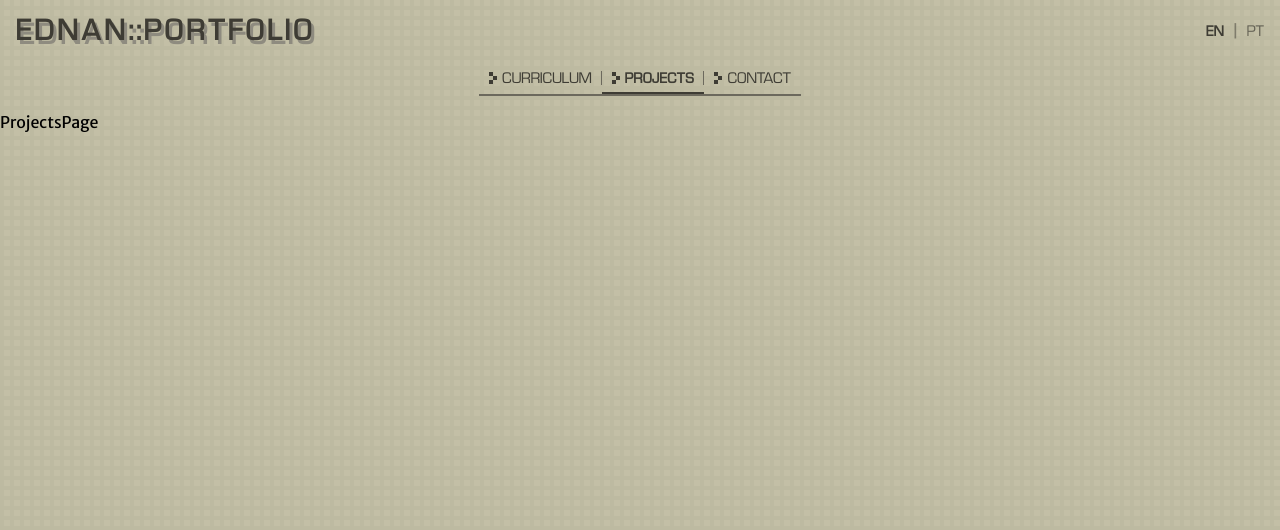
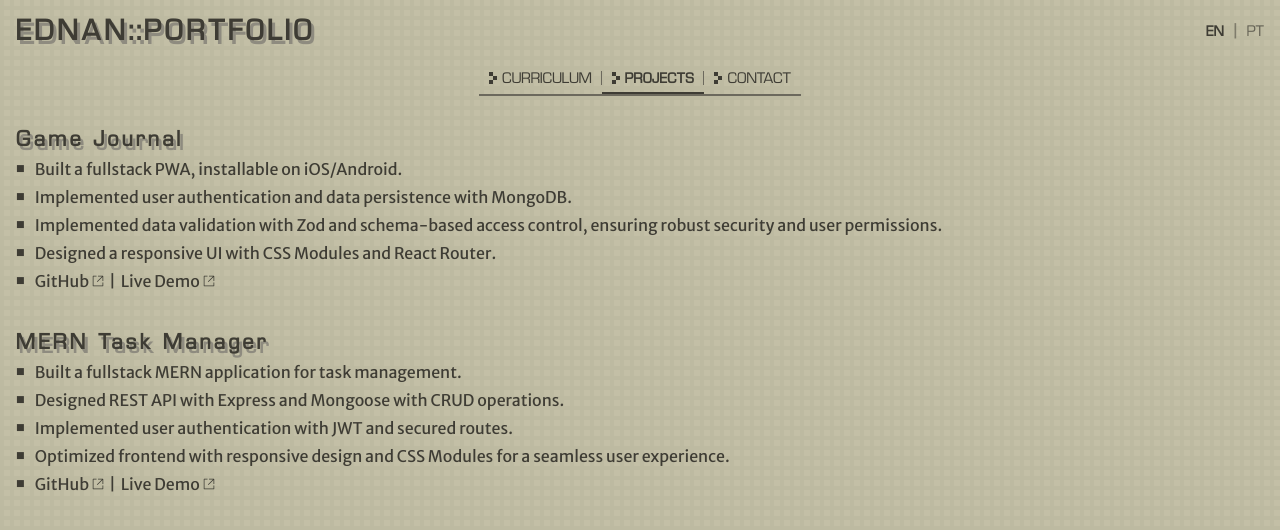
Before and after one commit to ednanf/portfolio, a React (Vite) app: page /projects in a window 1280 px wide. Shown: the top 530 px of the page. Built offline with nearby package versions, Linux system fonts and the light colour scheme.

Commit message:
feat(CurriculumPage, ProjectsPage): refactor list styles and integrate shared styles for consistency

```diff
--- a/src/pages/CurriculumPage/CurriculumPage.module.css
+++ b/src/pages/CurriculumPage/CurriculumPage.module.css
@@ -18,21 +18,6 @@
   color: var(--color-text-primary);
   text-decoration: none;
   transition: color 0.3s ease;
-}
-
-.list {
-  display: flex;
-  flex-direction: column;
-  color: var(--color-text-primary);
-  padding: 0;
-  list-style-type: none;
-  margin: 0;
-}
-
-.list > li {
-  display: flex;
-  align-items: center;
-  gap: 10px;
 }
 
 .listLinks {
--- a/src/pages/CurriculumPage/CurriculumPage.tsx
+++ b/src/pages/CurriculumPage/CurriculumPage.tsx
@@ -45,57 +45,11 @@ const CurriculumPage = () => {
 
       <section className={styles.container}>
         <h2>{t('techStack.title')}</h2>
-        <ul className={styles.list}>
+        <ul className={sharedStyles.list}>
           {(t('techStack.items', { returnObjects: true }) as string[]).map((item: string) => (
             <li key={item}>{item}</li>
           ))}
         </ul>
-      </section>
-
-      <section className={styles.container}>
-        <h2>{t('projects.title')}</h2>
-        <div className={styles.project}>
-          <h3>{t('projects.gameJournal.title')}</h3>
-          <ul className={styles.list}>
-            {(t('projects.gameJournal.points', { returnObjects: true }) as string[]).map(
-              (point: string) => (
-                <li key={point}>{point}</li>
-              ),
-            )}
-            <li>
-              <div className={styles.listLinks}>
-                <a href="https://github.com/ednanf/game-journal">
-                  {t('projects.githubLink')} <VscLinkExternal />
-                </a>{' '}
-                |{' '}
-                <a href="https://game-journal-ednan.vercel.app">
-                  {t('projects.liveDemoLink')} <VscLinkExternal />
-                </a>
-              </div>
-            </li>
-          </ul>
-        </div>
-        <div className={styles.project}>
-          <h3>{t('projects.mernTaskManager.title')}</h3>
-          <ul className={styles.list}>
-            {(t('projects.mernTaskManager.points', { returnObjects: true }) as string[]).map(
-              (point: string) => (
-                <li key={point}>{point}</li>
-              ),
-            )}
-            <li>
-              <div className={styles.listLinks}>
-                <a href="https://github.com/ednanf/mern-task-manager">
-                  {t('projects.githubLink')} <VscLinkExternal />{' '}
-                </a>
-                |{' '}
-                <a href="https://mern-task-manager-eight.vercel.app">
-                  {t('projects.liveDemoLink')} <VscLinkExternal />
-                </a>
-              </div>
-            </li>
-          </ul>
-        </div>
       </section>
 
       <section className={styles.container}>
@@ -113,7 +67,7 @@ const CurriculumPage = () => {
       <section className={styles.container}>
         <div className={styles.certifications}>
           <h2>{t('certifications.title')}</h2>
-          <ul className={styles.list}>
+          <ul className={sharedStyles.list}>
             {(t('certifications.list', { returnObjects: true }) as Certification[]).map(
               (cert: Certification) => (
                 <li key={cert.name}>
--- /dev/null
+++ b/src/pages/ProjectsPage/ProjectsPage.module.css
@@ -0,0 +1,22 @@
+.projectList {
+  display: flex;
+  flex-direction: column;
+  gap: 2rem;
+}
+
+.project {
+  display: flex;
+  flex-direction: column;
+  gap: 0.5rem;
+}
+
+.listLinks {
+  display: flex;
+  gap: 5px;
+}
+
+.listLinks a svg {
+  width: 12px;
+  height: 12px;
+  flex-shrink: 0;
+}
--- a/src/pages/ProjectsPage/ProjectsPage.tsx
+++ b/src/pages/ProjectsPage/ProjectsPage.tsx
@@ -1,4 +1,58 @@
+import { useTranslation } from 'react-i18next';
+import { VscLinkExternal } from 'react-icons/vsc';
+import styles from './ProjectsPage.module.css';
+import sharedStyles from '../shared.module.css';
+
 const ProjectsPage = () => {
-  return <div>ProjectsPage</div>;
+  const { t } = useTranslation('curriculumPage');
+
+  return (
+    <div className={sharedStyles.pageContent}>
+      <div className={styles.projectList}>
+        <div className={styles.project}>
+          <h2>{t('projects.gameJournal.title')}</h2>
+          <ul className={sharedStyles.list}>
+            {(t('projects.gameJournal.points', { returnObjects: true }) as string[]).map(
+              (point: string) => (
+                <li key={point}>{point}</li>
+              ),
+            )}
+            <li>
+              <div className={styles.listLinks}>
+                <a href="https://github.com/ednanf/game-journal">
+                  {t('projects.githubLink')} <VscLinkExternal />
+                </a>{' '}
+                |{' '}
+                <a href="https://game-journal-ednan.vercel.app">
+                  {t('projects.liveDemoLink')} <VscLinkExternal />
+                </a>
+              </div>
+            </li>
+          </ul>
+        </div>
+        <div className={styles.project}>
+          <h2>{t('projects.mernTaskManager.title')}</h2>
+          <ul className={sharedStyles.list}>
+            {(t('projects.mernTaskManager.points', { returnObjects: true }) as string[]).map(
+              (point: string) => (
+                <li key={point}>{point}</li>
+              ),
+            )}
+            <li>
+              <div className={styles.listLinks}>
+                <a href="https://github.com/ednanf/mern-task-manager">
+                  {t('projects.githubLink')} <VscLinkExternal />{' '}
+                </a>
+                |{' '}
+                <a href="https://mern-task-manager-eight.vercel.app">
+                  {t('projects.liveDemoLink')} <VscLinkExternal />
+                </a>
+              </div>
+            </li>
+          </ul>
+        </div>
+      </div>
+    </div>
+  );
 };
 export default ProjectsPage;
--- a/src/pages/shared.module.css
+++ b/src/pages/shared.module.css
@@ -1,3 +1,26 @@
 .pageContent {
   padding: var(--layout-padding);
 }
+
+.list {
+  display: flex;
+  flex-direction: column;
+  color: var(--color-text-primary);
+  padding: 0;
+  list-style-type: none;
+  margin: 0;
+}
+
+.list > li {
+  display: flex;
+  align-items: flex-start;
+  gap: 10px;
+  margin-bottom: 0.5rem;
+}
+
+.list > li::before {
+  content: '■';
+  color: var(--color-text-primary);
+  flex-shrink: 0;
+  font-size: 0.9em;
+}
```
